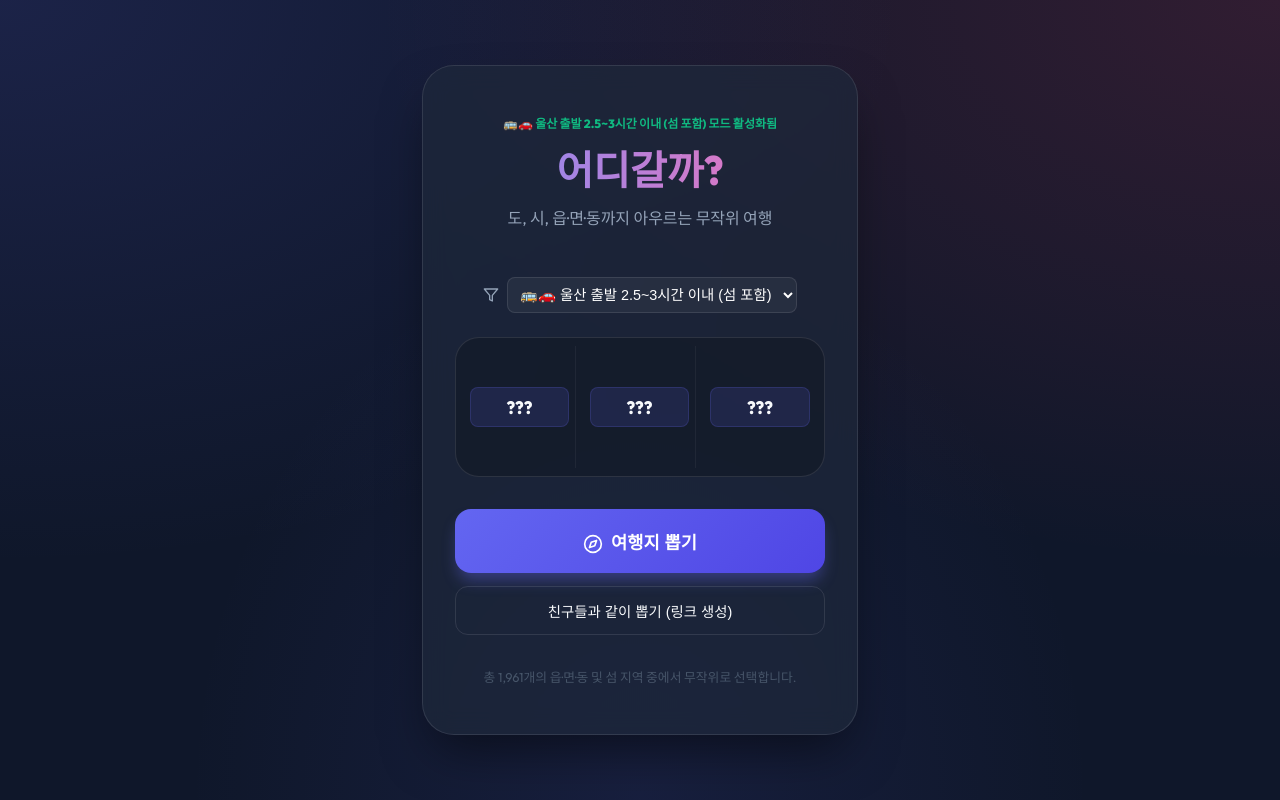
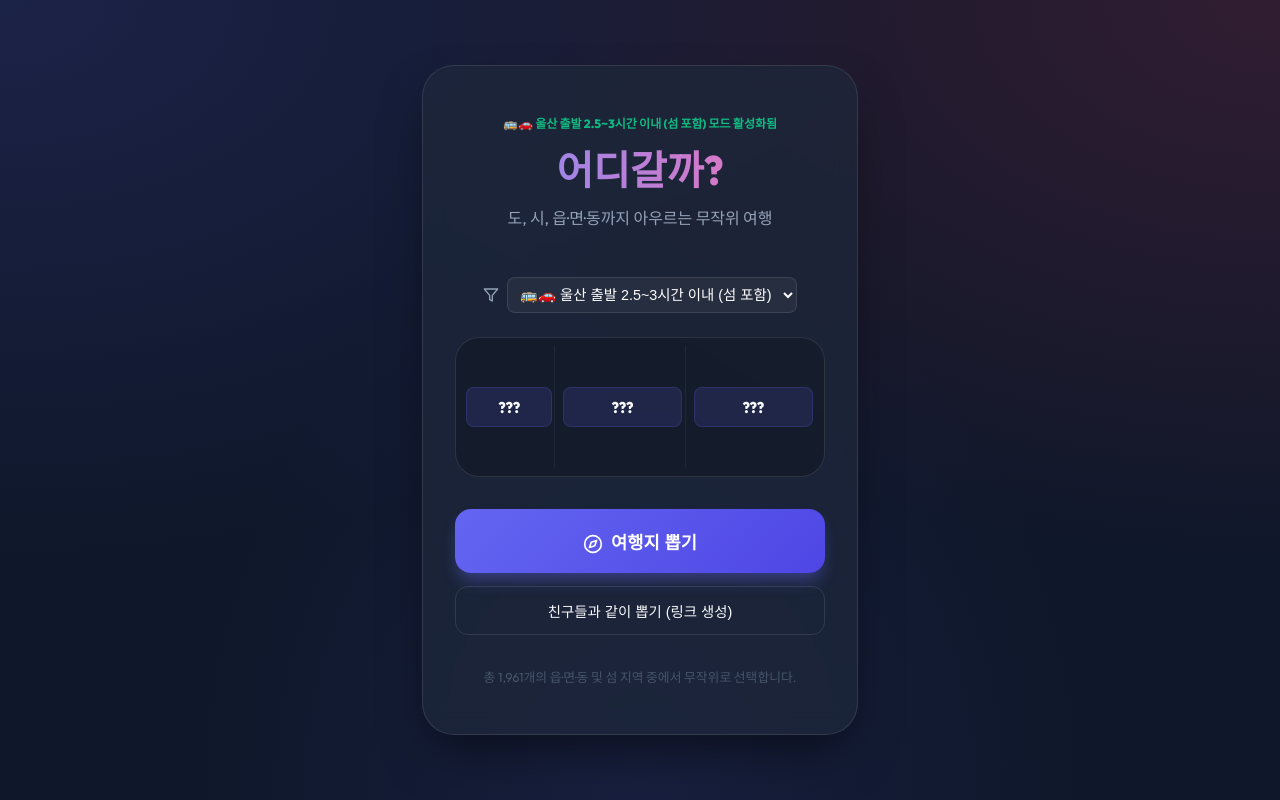
Before and after one commit to yeomtang100/random-trip, a React (Vite) app: page / in a window 1280 px wide. Built offline with nearby package versions, Linux system fonts and the light colour scheme.

Commit message:
UI: Optimize slot machine column widths and font sizes for long names

```diff
--- a/src/index.css
+++ b/src/index.css
@@ -66,8 +66,8 @@ body {
 
 .slot-machine {
   display: grid;
-  grid-template-columns: 1fr 1fr 1fr;
-  gap: 0.5rem;
+  grid-template-columns: 0.8fr 1.1fr 1.1fr;
+  gap: 0.3rem;
   height: 140px;
   background: rgba(0, 0, 0, 0.2);
   border-radius: 1.5rem;
@@ -91,7 +91,7 @@ body {
 }
 
 .slot-text {
-  font-size: 0.9rem;
+  font-size: 0.8rem;
   font-weight: 600;
   color: var(--text-muted);
   height: 40px;
@@ -99,18 +99,20 @@ body {
   align-items: center;
   justify-content: center;
   text-align: center;
-  padding: 0 0.5rem;
+  padding: 0 0.2rem;
   white-space: nowrap;
+  letter-spacing: -0.02em;
 }
 
 .slot-text.final {
-  font-size: 1.1rem;
+  font-size: 0.95rem;
   font-weight: 800;
   color: var(--text);
   background: rgba(99, 102, 241, 0.15);
-  width: 90%;
+  width: 95%;
   border-radius: 0.5rem;
   border: 1px solid rgba(99, 102, 241, 0.2);
+  padding: 0 0.3rem;
 }
 
 
```
